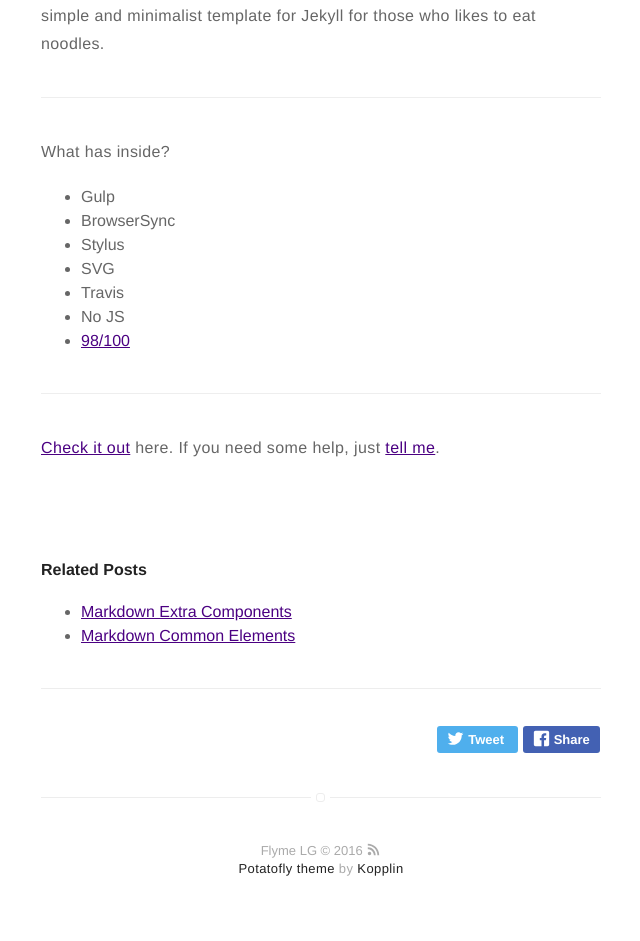
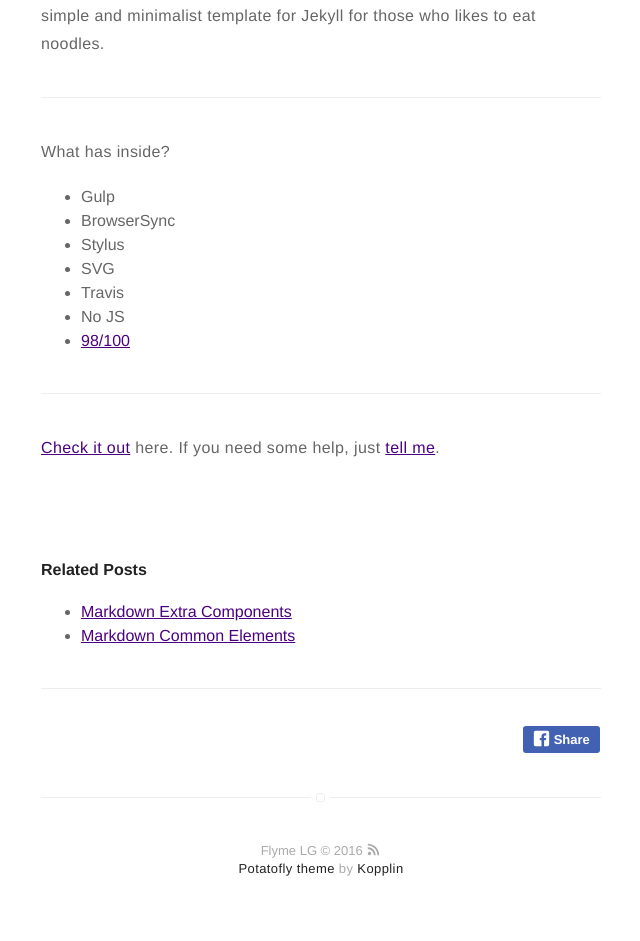
Before and after one commit to potatofly/potatofly.github.io, a Jekyll site: the page built from _posts/2016-01-23-indigo-jekyll-theme.markdown, in a window 1280 px wide. Shown: the part 804-1745 px from the top of the page, without its empty margins (319-959 px from the left). Built offline with Jekyll 4.4.1, drawn with Linux system fonts in a browser that asks for light colours.

Commit message:
twitter delete

```diff
--- a/_includes/author.html
+++ b/_includes/author.html
@@ -8,9 +8,9 @@
         <p class="bio">{{ site.authors[page.author].bio }}</p>
 
         <div class="share">
-            <a class="twitter" href="https://twitter.com/intent/tweet?text={{ site.url }}{{ page.url }} - {{ page.title }} by @{{ site.twitter }}">
+          <!-- <a class="twitter" href="https://twitter.com/intent/tweet?text={{ site.url }}{{ page.url }} - {{ page.title }} by @{{ site.twitter }}">
                 <svg class="icon icon-twitter"><use xlink:href="#icon-twitter"></use></svg><span class="icon-twitter">Tweet</span>
-            </a>
+            </a>-->
 
             <a class="facebook" href="javascript:void(0)" onclick="window.open('https://facebook.com/sharer/sharer.php?u='+encodeURIComponent(location.href), 'facebook-share-dialog', 'width=626,height=436'); return false;">
                 <svg class="icon icon-facebook"><use xlink:href="#icon-facebook"></use></svg><span class="icon-facebook-rect">Share</span>
```
